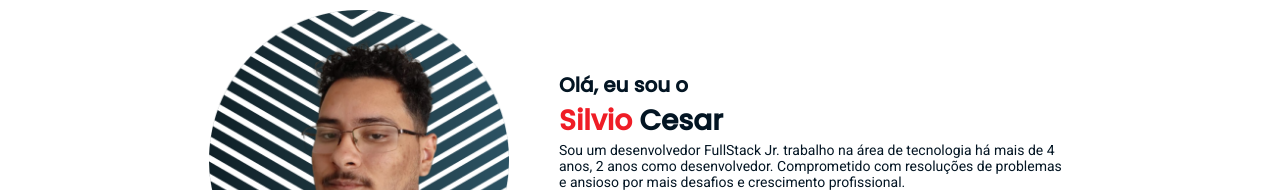
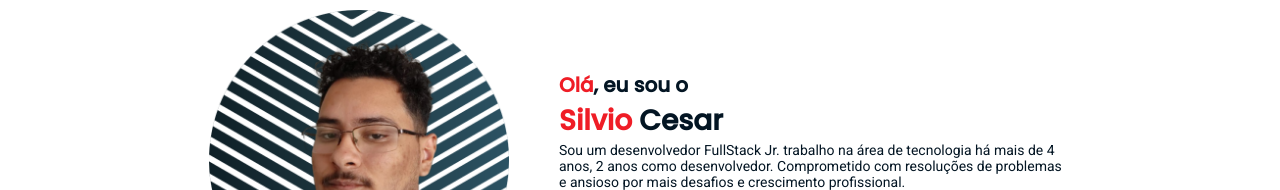
Before and after one commit to kenaioz/portfolio-ui, a React (Vite) app: page / in a window 1280 px wide. Shown: the part 280-470 px from the top of the page. Built offline with nearby package versions, Linux system fonts and the light colour scheme.

Commit message:
fix in home + new project image

```diff
--- a/src/components/Header/index.jsx
+++ b/src/components/Header/index.jsx
@@ -66,6 +66,7 @@ export function NavList({ menuIsOpen, setMenuIsOpen }) {
       document.body.style.overflow = "auto";
     }
 
+
     const element = document.getElementById(e.target.dataset.section);
     element.scrollIntoView({
       behavior: "smooth",
--- a/src/pages/Home/index.jsx
+++ b/src/pages/Home/index.jsx
@@ -80,9 +80,11 @@ export function Home() {
             <div className="infos">
               <div className="textContent">
                 <div className="titleWrapper">
-                  <h2>Olá, eu sou o</h2>
+                  <h2>
+                    <span>Olá</span>, eu sou o
+                  </h2>
                   <h1>
-                    Silvio <span>Cesar</span>
+                    <span>Silvio</span> Cesar
                   </h1>
                 </div>
                 <p>
--- a/src/pages/Home/styles.js
+++ b/src/pages/Home/styles.js
@@ -58,11 +58,13 @@ export const Intro = styled.div`
 
       h2 {
         font-size: 20px;
+        span {
+          color: ${({ theme }) => theme.COLORS.RED};
+        }
       }
       h1 {
-        color: ${({ theme }) => theme.COLORS.RED};
         span {
-          color: ${({ theme }) => theme.COLORS.BLACK};
+          color: ${({ theme }) => theme.COLORS.RED};
         }
       }
     }
--- a/src/utils/projects.js
+++ b/src/utils/projects.js
@@ -15,7 +15,7 @@ export const projectsData = [
     status: "Finalizado",
   },
   {
-    image: "",
+    image: "/projects/FutSuperstition.jpeg",
     name: "FutSuperstition",
     description:
       "Todo mundo que gosta de futebol tem as suas manias, você já parou pra pensar se as suas estão certas? Pensando nisso fiz um projeto para registrar todos os jogos do seu time informando contra quem, onde e com qual camisa, com essas informações vamos te informar qual combinação da mais sorte ao seu time.",
```
Also changed, not shown: public/projects/FutSuperstition.jpeg (added).
